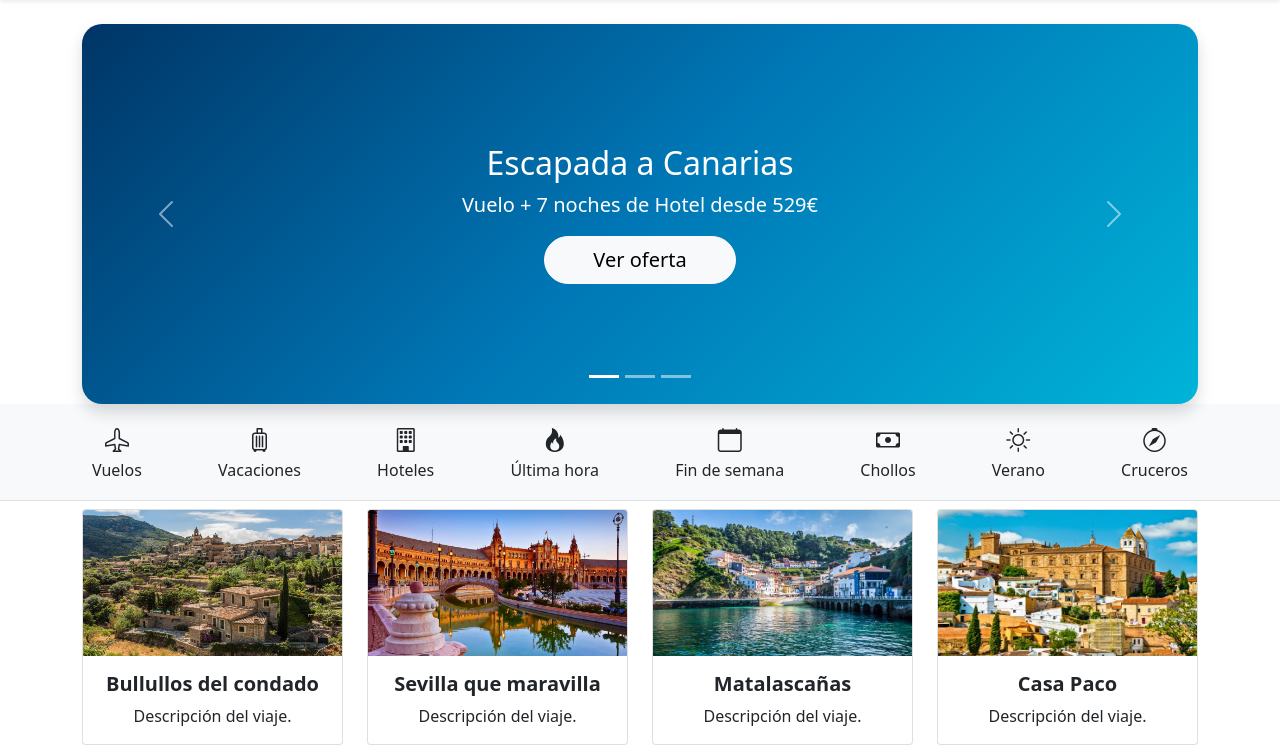
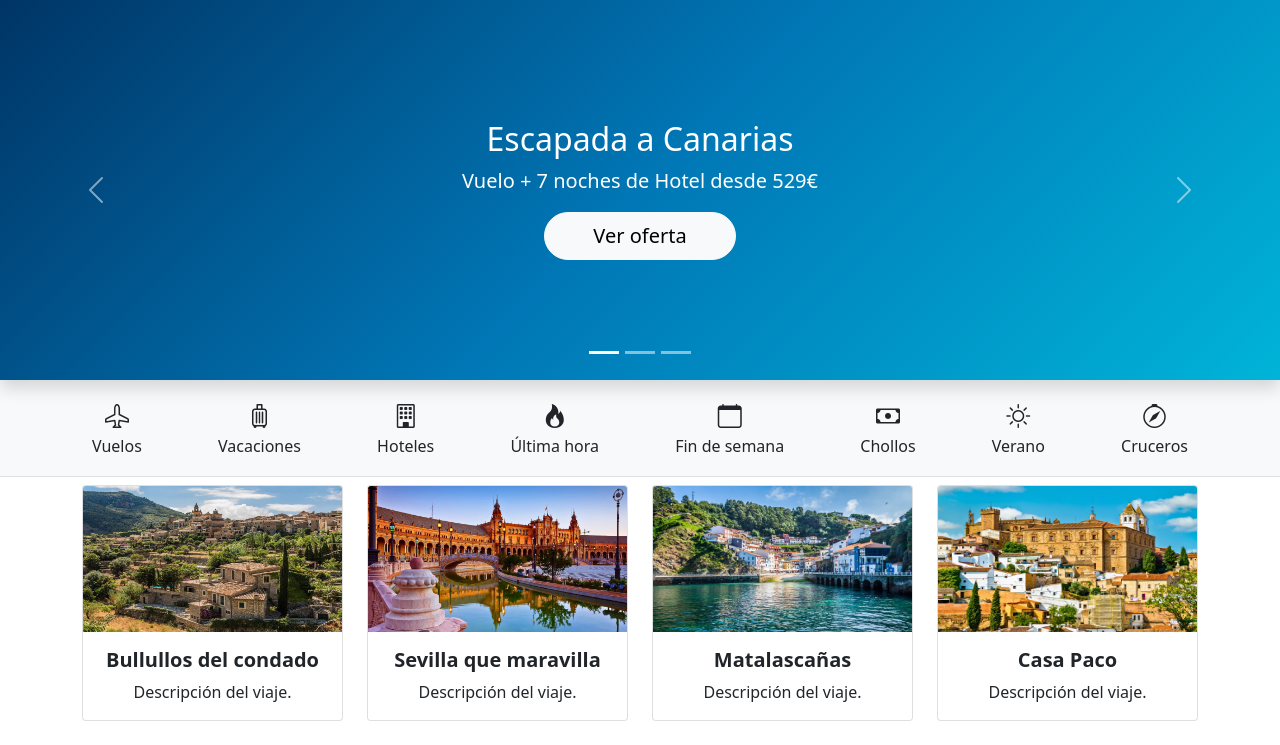
Before and after one commit to auroraaviz/turistea-agencia-viajes, a PHP site: page / in a window 1280 px wide. Shown: the part 100-845 px from the top of the page. After the commit the page ends 821 px from the top, so only its background shows below. Run offline with PHP 8.4, Linux system fonts and the light colour scheme.

Commit message:
Modificación visual

```diff
--- a/frontend/css/header.css
+++ b/frontend/css/header.css
@@ -1,3 +1,4 @@
+
 .categoria {
   cursor: pointer;
   transition: all 0.5s ease;
@@ -16,6 +17,11 @@
 
 .card:hover img {
   transform: scale(1.1);
+  box-shadow: 0 5px 20px rgba(0,0,0,0.4);
+}
+
+.card:active img{
+  transform: scale(1);
 }
 
 /* Slider */
--- a/index.html
+++ b/index.html
@@ -83,10 +83,10 @@
 
       <!-- BARRA DE HEADER -->
       <!-- Slider -->
-      <div class="container mt-4">
+      <div class="container-fluid px-0">
         <div
           id="sliderOfertas"
-          class="carousel slide rounded-slider shadow"
+          class="carousel slide shadow"
           data-bs-ride="carousel"
         >
           <ol class="carousel-indicators">
```
Also changed, not shown: favicon.ico (added), package-lock.json.
